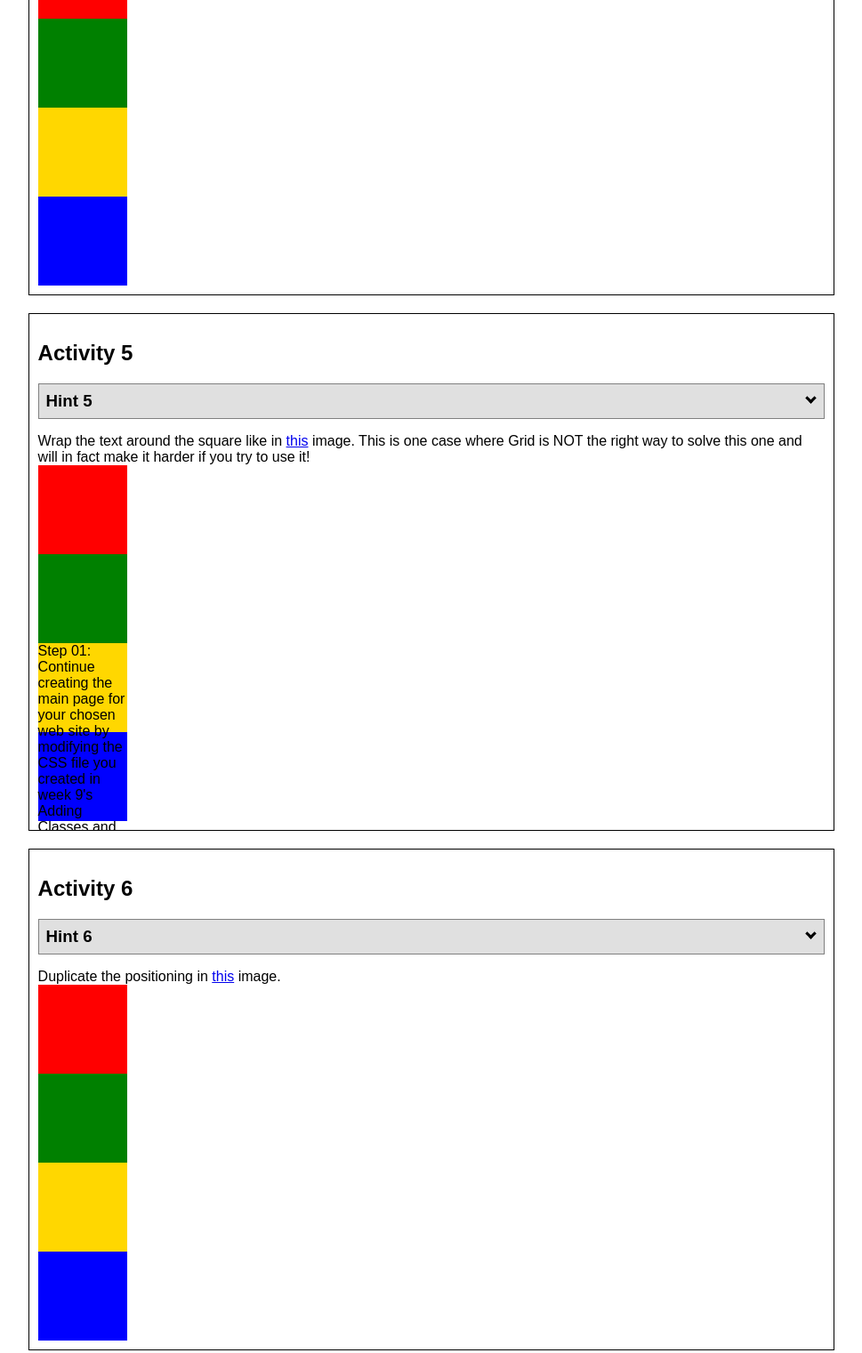
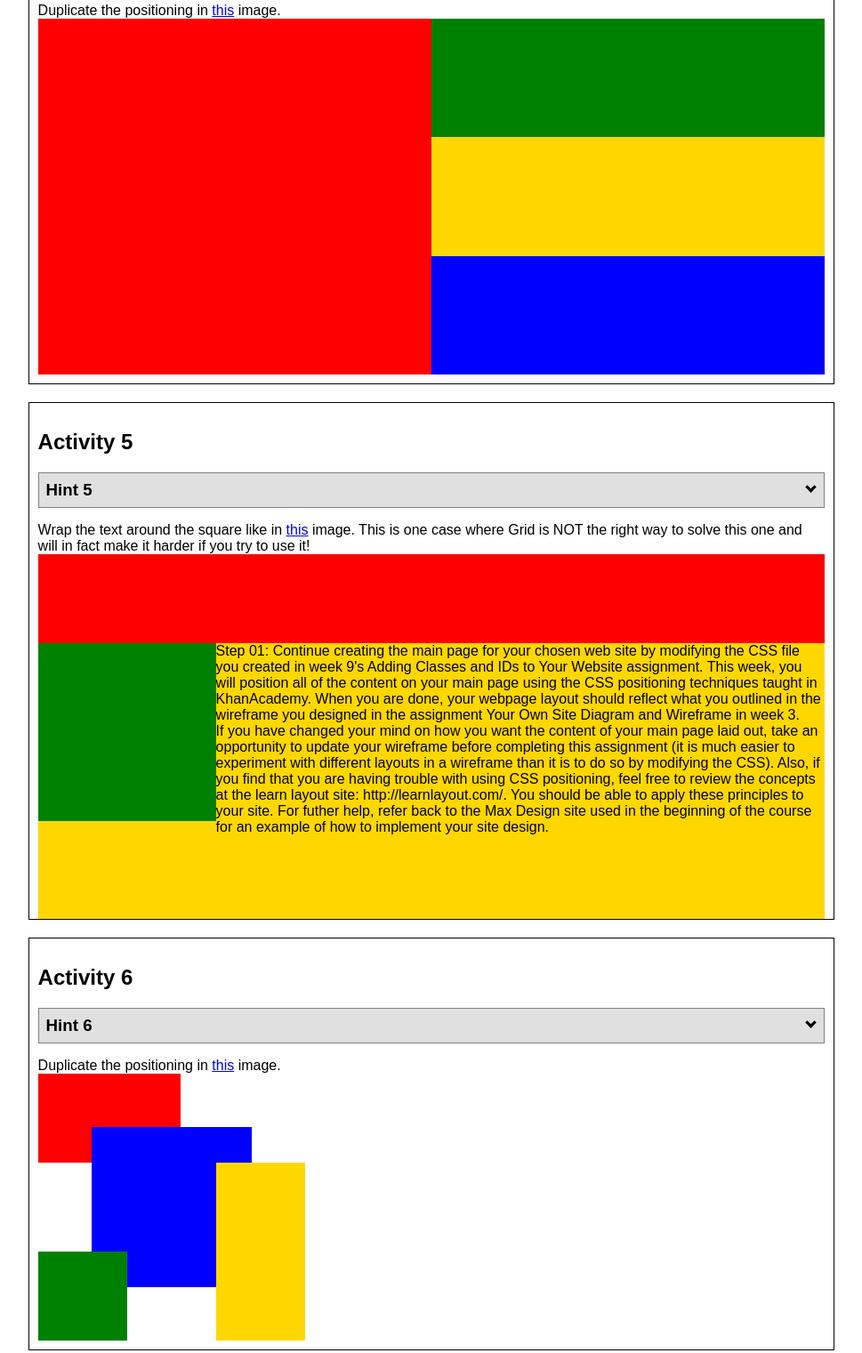
Before and after one commit to tsue-hickman/wdd130, a plain HTML site: page inclassworkwwd130/positioning.html in a window 1280 px wide. Shown: the part 2173-3694 px from the top of the page at 89% size, without its empty margins (155-1124 px from the left). Drawn offline with Linux system fonts and the light colour scheme.

Commit message:
w06position

```diff
--- a/inclassworkwwd130/positionstyles.css
+++ b/inclassworkwwd130/positionstyles.css
@@ -79,13 +79,13 @@ grid-column: 1/3;
  }
 .green3 {
 width: 100%;
-height: 100px;
+height: 200px;
 background-color: green;
 grid-column: 1/2;
  }
 .yellow3 {
 width: 100%;
-height: 100px;
+height: 200px;
 background-color: gold;
 grid-column: ;
  }
@@ -98,27 +98,35 @@ grid-column: 1/3;
  /* Activity 4 styles */
 .content4 {
     /* This is the parent of the activity 4 boxes. */
+    display: grid;
+    grid-template-columns: 1fr 1fr;
     height: 400px;
 }
 .red4 {
-width: 100px;
-height: 100px;
+width: 100%;
+height: 100%;
 background-color: red;
+grid-column: 1/2;
+grid-row: 1/4;
  }
 .green4 {
-width: 100px;
-height: 100px;
+width: 100%;
+height: 100%;
 background-color: green;
+grid-column: 2/3;
 }
 .yellow4 {
-width: 100px;
-height: 100px;
+width: 100%;
+height: 100%;
 background-color: gold;
+grid-column: 2/3;
+
  }
 .blue4 {
-width: 100px;
-height: 100px;
+width: 100%;
+height: 100%;
 background-color: blue;
+grid-column: 2/3;
  }
  /* Activity 5 styles */
  .content5 {
@@ -126,50 +134,72 @@ background-color: blue;
      height: 400px;
 }
 .red5 {
-width: 100px;
+width: 100%;
 height: 100px;
 background-color: red;
  }
 .green5 {
-width: 100px;
-height: 100px;
+width: 200px;
+height: 200px;
 background-color: green;
+float: left;
 
  }
 .yellow5 {
-width: 100px;
-height: 100px;
+width: 100%;
+height: 100%;
 background-color: gold;
+z-index: -1;
 
 }
 .blue5 {
-width: 100px;
+width: 100%;
 height: 100px;
 background-color: blue;
  }
  /* Activity 6 styles */
  .content6 {
     /* This is the parent of the activity 6 boxes. */
+    display: grid;
+    height: 300px;
+    grid-template-columns: 100px 100px 100px;
+    grid-template-rows: 100px 100px 100px;
 }
 .red6 {
-width: 100px;
+width: 80%;
 height: 100px;
 background-color: red;
+grid-column: 1/3;
+grid-row: 1/3;
+z-index: 1;
 }
 .green6 {
-width: 100px;
-height: 100px;
+width: 50%;
+height: 50%;
 background-color: green;
+grid-column: 1/3;
+grid-row: 2/4;
+align-self: end;
+z-index: 3;
  }
 .yellow6 {
-width: 100px;
-height: 100px;
+width: 100%;
+height: 100%;
 background-color: gold;
+grid-column: 3/4;
+grid-row: 2/4;
+justify-self: end;
+z-index: 3;
 }
 .blue6 {
-width: 100px;
-height: 100px;
+width: 60%;
+height: 60%;
 background-color: blue;
+grid-column: 1/4;
+grid-row: 1/4;
+justify-self: center;
+align-self: center;
+z-index: 2;
 }
 
 
```
